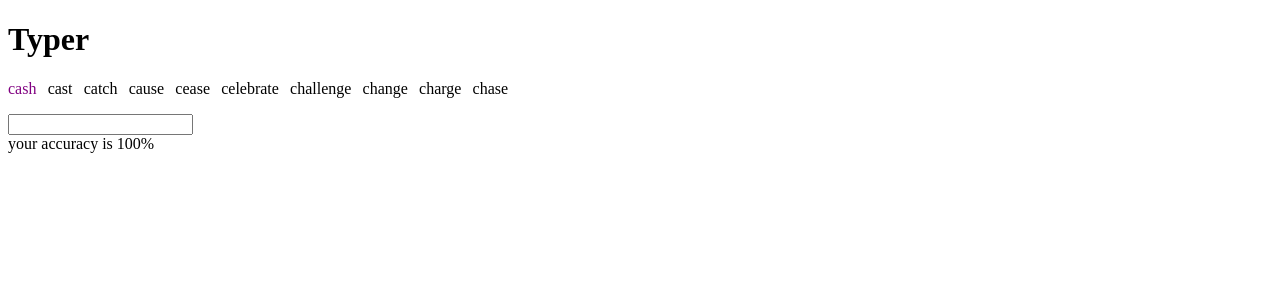
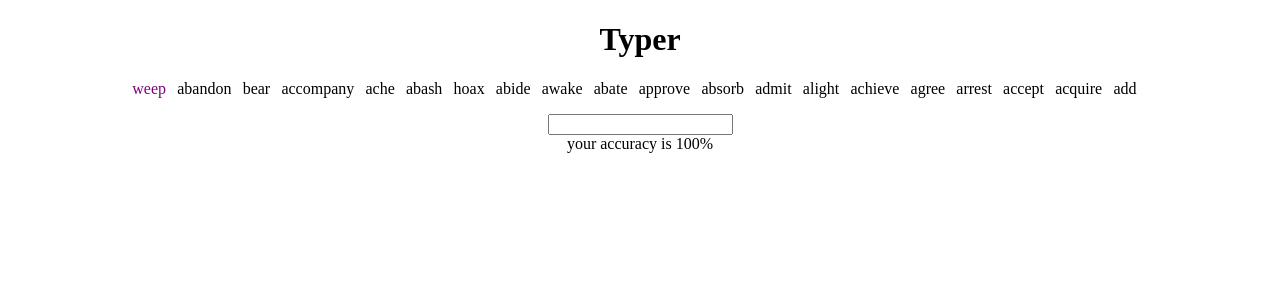
Before and after one commit to emptyelephants/typer, a Next.js app: page / in a window 1280 px wide. Shown: the top 300 px of the page. Built offline with nearby package versions, Linux system fonts and the light colour scheme.

Commit message:
first heroku push

```diff
--- a/components/wordsDisplay.js
+++ b/components/wordsDisplay.js
@@ -25,8 +25,7 @@ const WordDisplay = (props) => {
 const WordState = styled.span`
   color: ${props => (props.wasWrong ? 'red' : 'green')};
   color: ${props => (props.current ? 'purple' : '')};
-  color: ${props => (props.upComing ? 'black !important' : '')};
-
+  color: ${props => (props.upComing ? 'black' : '')};
   display:inline-block;
   margin-right:0.7em;
 `;
--- a/package.json
+++ b/package.json
@@ -7,7 +7,7 @@
     "test": "echo \"Error: no test specified\" && exit 1",
     "dev": "next ",
     "build": "next build",
-    "start": "next start"
+    "start": "next start -p $PORT"
   },
   "author": "",
   "license": "ISC",
--- a/pages/index.js
+++ b/pages/index.js
@@ -1,23 +1,26 @@
 /* eslint-disable func-names */
 import { useState } from 'react';
-// import fetch from 'isomorphic-unfetch';
+import styled from 'styled-components';
 
 import InputBar from '../components/inputBar';
 import WordsDisplay from '../components/wordsDisplay';
 
-import words from '../words';
+import allWords from '../words';
 
-const Index = () => {
+const Index = (props) => {
+
+  const { words } = props;
   const [wordIndex, incrementWordIndex] = useState(0);
   const [userLetters, setUserLetters] = useState(12);
   const [wrongLetters, setWrongLetters] = useState(0);
   const [incorrectWords, setIncorrect] = useState([]);
 
-  const shortword = words.slice(100, 110);
+  // user set ammount of words;
+  const shortword = words.slice(0, 20);
   const currentWord = shortword[wordIndex];
 
   return (
-    <>
+    <GameContainer>
       <h1>Typer</h1>
       <div>
         <WordsDisplay
@@ -38,20 +41,24 @@ const Index = () => {
         <br />
         {`your accuracy is  ${((userLetters - wrongLetters) / userLetters) * 100}%`}
       </div>
-    </>
+    </GameContainer>
   );
 };
 
-// todo: fetch words from api
-// Index.getInitialProps = async function () {
-//   const wordsApiKey = process.env.WORDS_API_KEY;
-//   const wordsApiBaseUrl = 'https://random-word-api.herokuapp.com';
-//   const res = await fetch(`${wordsApiBaseUrl}/word?key=${wordsApiKey}&number=${200}`);
-//   const words = await res.json();
+const GameContainer = styled.div`
+  text-align:center;
+  max-width:1440px;
+  margin:auto;
+`;
 
-//   return {
-//     words,
-//   };
-// };
+// all available words to play with
+Index.getInitialProps = async function () {
+  allWords.sort(() => Math.random() - 0.2);
+  const words = allWords.slice(0, 1000);
+
+  return {
+    words,
+  };
+};
 
 export default Index;
--- a/words.js
+++ b/words.js
@@ -1,4 +1,4 @@
-const words = [
+const allWords = [
   'abandon',
   'abash',
   'abate',
@@ -3092,4 +3092,4 @@ const words = [
   'zonked',
 ];
 
-export default words;
+export default allWords;
```
Also changed, not shown: components/scoreBoard.js (+9 -1 lines).
